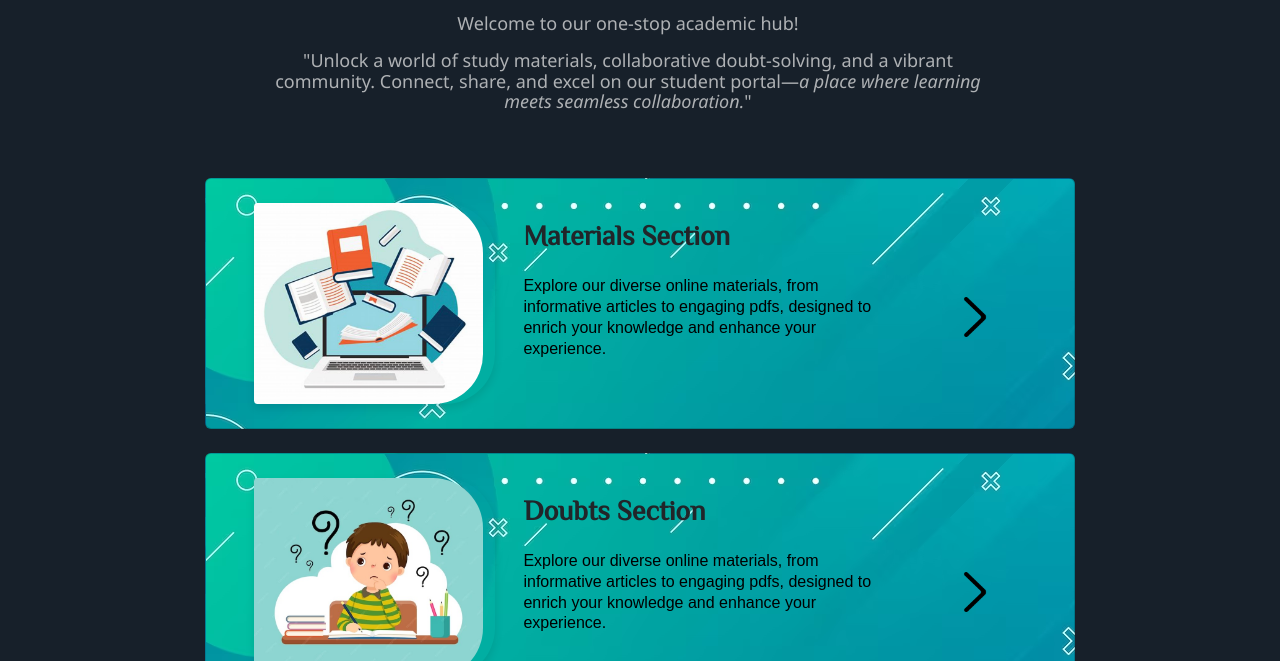
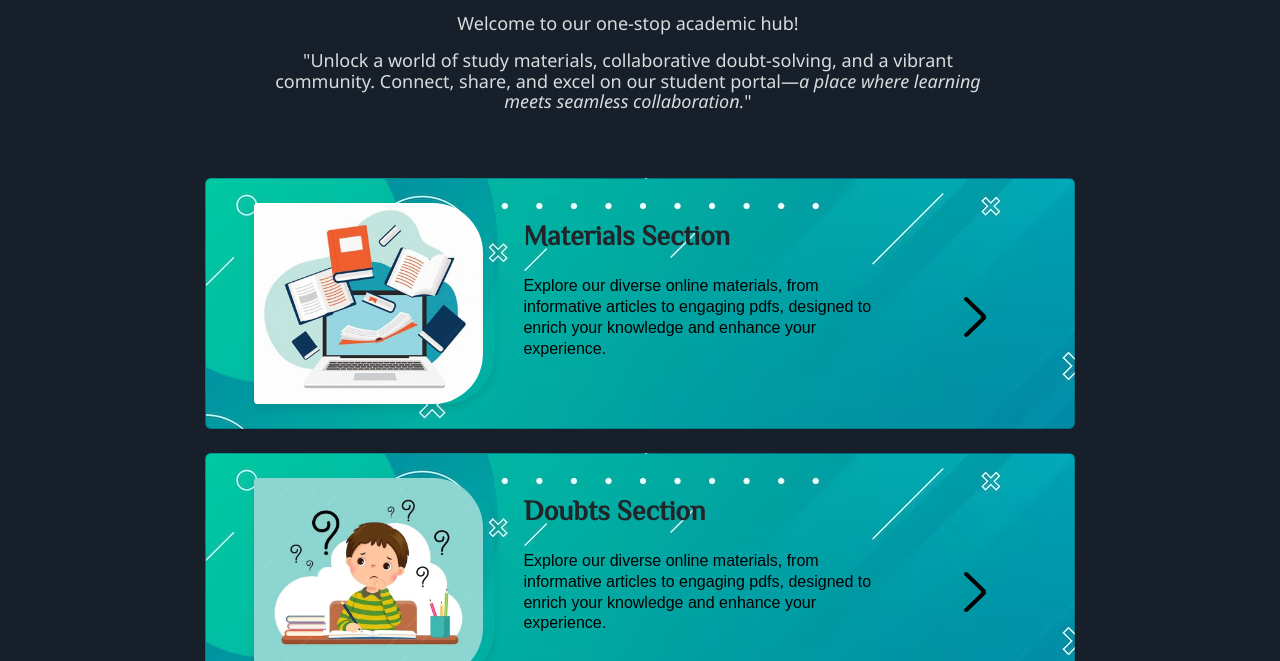
Before and after one commit to shreya-0605/eduhelp, a website: page home.html in a window 1280 px wide. Shown: the part 139-800 px from the top of the page. Drawn offline with nearby package versions, Linux system fonts and the light colour scheme; sample sign-in values are in the browser's storage.

Commit message:
homepage done

```diff
--- a/home.css
+++ b/home.css
@@ -288,7 +288,7 @@ footer {
 .row.col-12{
   padding: 0 20%;
   margin-bottom: 50px;
-  color: #efefefb3;
+  color: #efefefe6;
   font-size: 18px;
   text-align: center;
   font-family:'Segoe UI', Tahoma, Geneva, Verdana, sans-serif
```
